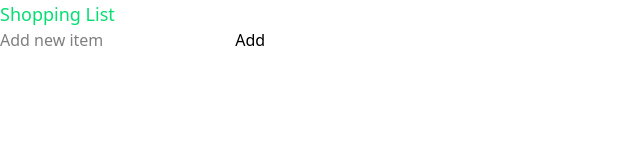
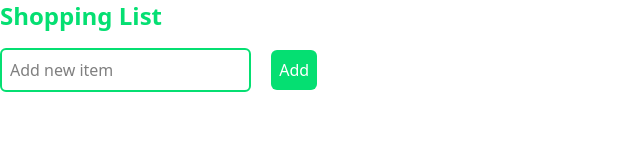
Before and after one commit to TOMLUCA7/negevTalentFullStack, a website: page jsAndWeb/index.html in a window 1280 px wide. Shown: the whole page, without its empty margins (0-640 px from the left). Drawn offline with nearby package versions, Linux system fonts and the light colour scheme; files that its build step writes are made by us from their sources.

Commit message:
feat: Update CSS styles and HTML structure for improved layout and design in shopping list application

```diff
--- a/jsAndWeb/index.html
+++ b/jsAndWeb/index.html
@@ -5,15 +5,15 @@
     <meta name="viewport" content="width=device-width, initial-scale=1.0">
     <title>Document</title>
     <!-- <link rel="stylesheet" href="style.css"> -->
-    <link rel="stylesheet" href="output.css">
+    <link rel="stylesheet" href="../output.css">
 </head>
 <body>
-    <h1 class="text-lg text-green-400">Shopping List</h1>
+    <h1 class="text-2xl text-green-400 font-bold margin-10 pb-4">Shopping List</h1>
 
-    <input type="text" id="itemInput" placeholder="Add new item">
-    <button onclick="addItem()">Add</button>
+    <input class="border-2 border-green-400 p-2 rounded-md mr-4" type="text" id="itemInput" placeholder="Add new item">
+    <button class="bg-green-400 text-white p-2 rounded-md" onclick="addItem()">Add</button>
 
-    <ul id="shoppingList"></ul>
+    <ul class="text-lg text-green-400" id="shoppingList"></ul>
 
 
   <script src="main.js"></script>
```
Also changed, not shown: output.css.
